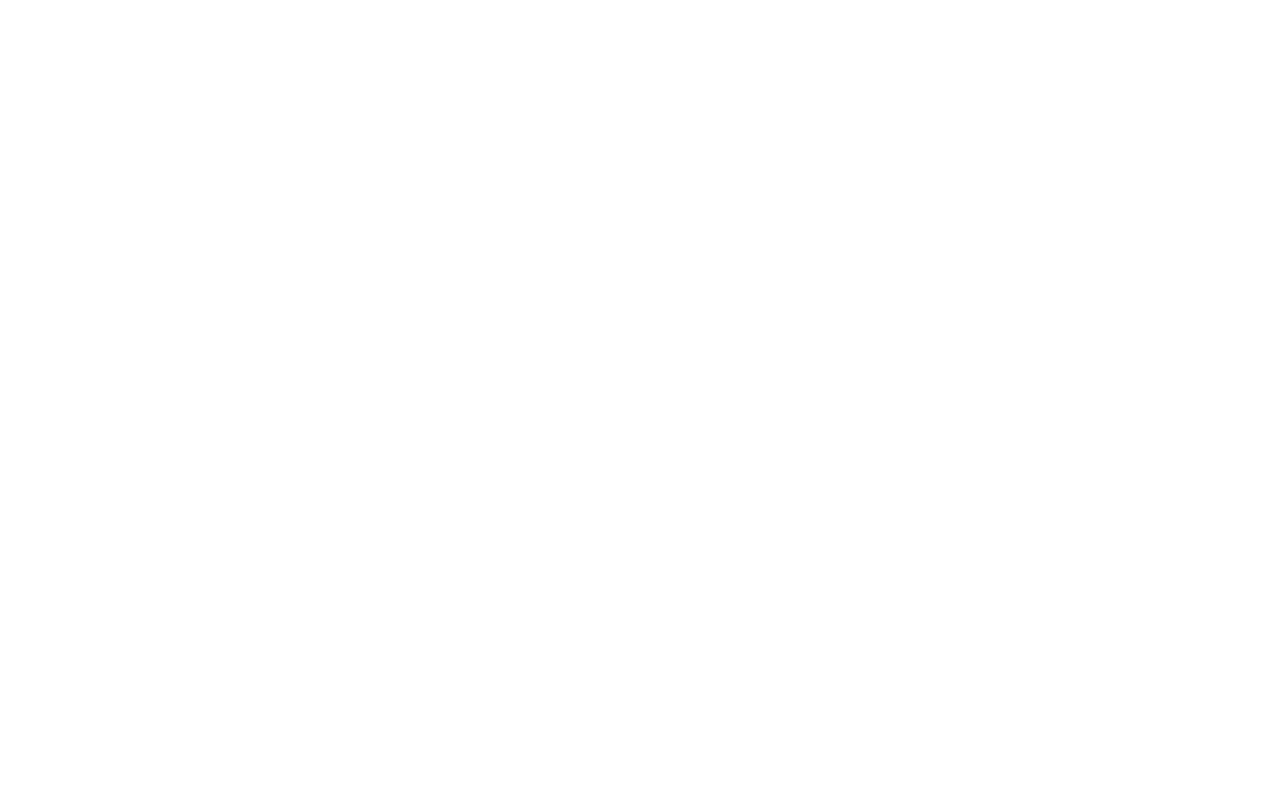
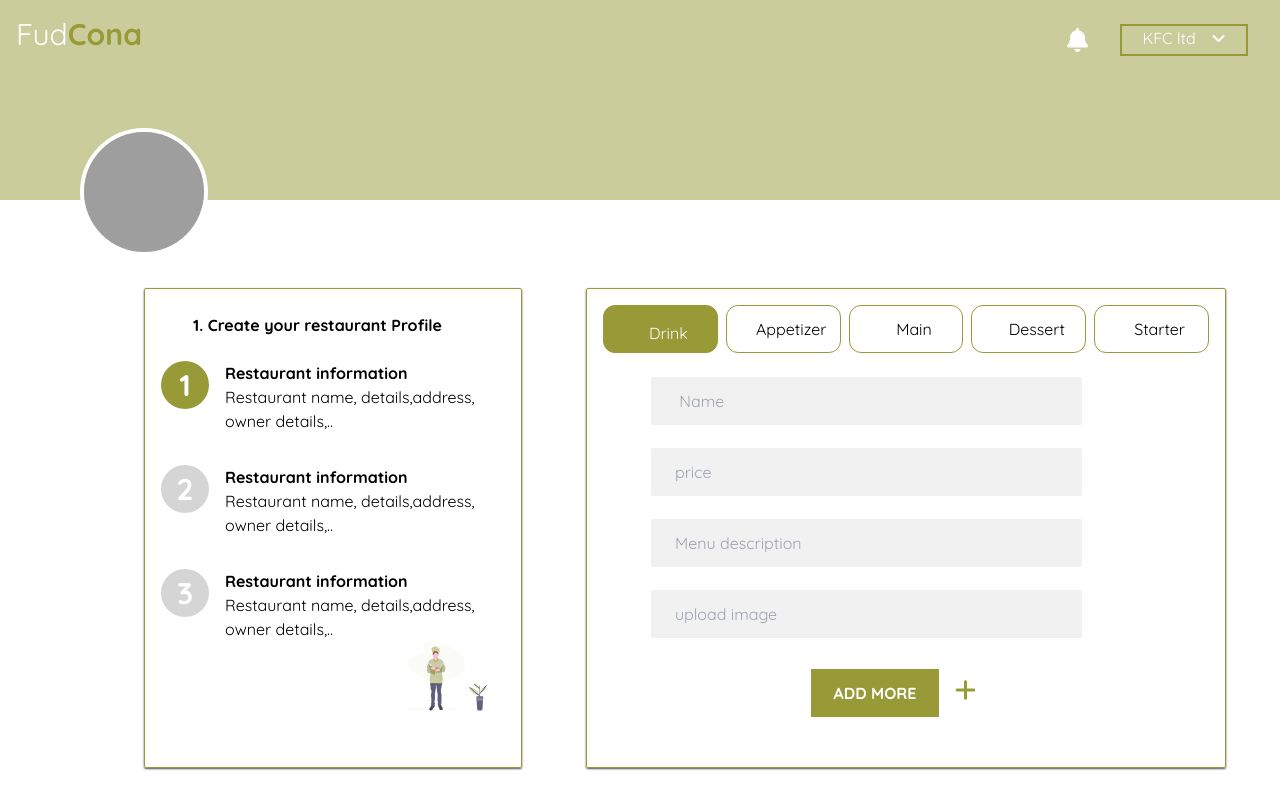
Before and after one commit to Nova-backend/FudCona, a React (Create React App) app: page /profile1 in a window 1280 px wide. Before the commit this address had no page. Built offline with nearby package versions, Linux system fonts and the light colour scheme; grey boxes are pictures that could not be loaded.

Commit message:
updates on overview page

```diff
--- a/src/App.js
+++ b/src/App.js
@@ -25,7 +25,8 @@ function App() {
           <Route path='/body' exact element={ <Body/>}/>
           <Route path='/orders' exact element={ <OrderContent />}/>
           <Route path='/clients' exact element={<Client/>}/>
-          <Route path='/account' exact element={<Profile/>}/>
+          <Route path='/account' exact element={<Profile />}/>
+          <Route path='/profile1' exact element={<Profile2 />}/>
 
         </Routes>
       </Router>
--- a/src/components/restoProfile.jsx
+++ b/src/components/restoProfile.jsx
@@ -1,3 +1,4 @@
+import {Link} from 'react-router-dom';
 function Profile() {
   return (
     <div className="w-full h-full font-quickSand">
@@ -27,9 +28,11 @@ function Profile() {
           </h6>
           <div className="flex flex-col gap-8 mt-6">
             <div class="flex gap-4">
+              <Link to="/profile1">
               <div className="rounded-full w-12 h-12 bg-darkGray flex justify-center items-center text-3xl text-white font-bold">
                 1
               </div>
+              </Link>
               <div>
                 <h6 className="font-bold">Restaurant information</h6>
                 <p className="w-64">
--- a/src/components/restoProfile2.jsx
+++ b/src/components/restoProfile2.jsx
@@ -1,3 +1,4 @@
+import {Link} from 'react-router-dom';
 function Profile2() {
   return (
     <div className="w-full h-full font-quickSand">
@@ -30,7 +31,7 @@ function Profile2() {
           </h6>
           <div className="flex flex-col gap-8 mt-6">
             <div class="flex gap-4">
-              <div className="rounded-full w-12 h-12 bg-darkGray flex justify-center items-center text-3xl text-white font-bold">
+              <div className="rounded-full w-12 h-12 bg-yellow flex justify-center items-center text-3xl text-white font-bold">
                 1
               </div>
               <div>
@@ -41,9 +42,11 @@ function Profile2() {
               </div>
             </div>
             <div class="flex gap-4">
-              <div className="rounded-full w-12 h-12 bg-yellow flex justify-center items-center text-3xl text-white font-bold">
+            <Link to='/account'>
+              <div className="rounded-full w-12 h-12 bg-darkGray flex justify-center items-center text-3xl text-white font-bold">
                 2{" "}
               </div>
+              </Link>
               <div>
                 <h6 className="font-bold">Restaurant information</h6>
                 <p className="w-64">
```
